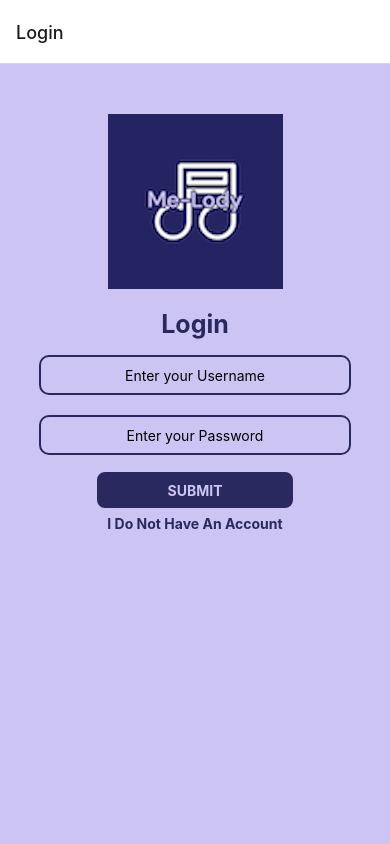
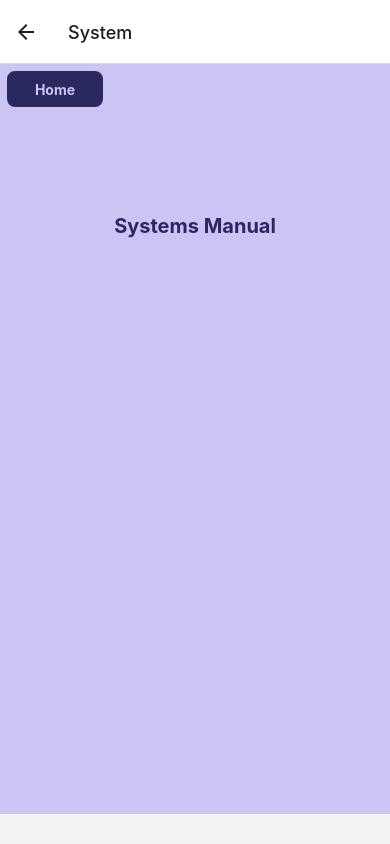
Before and after one commit to ethang17/Me-Lody, a React Native app: screen /System in a window 390 px wide. Built offline with nearby package versions, Linux system fonts and the light colour scheme; what expo-linking would draw is missing.

Commit message:
Page SetUp

```diff
--- a/navigation/LinkingConfiguration.ts
+++ b/navigation/LinkingConfiguration.ts
@@ -31,7 +31,9 @@ const linking: LinkingOptions<RootStackParamList> = {
       NotFound: '*',
       Profile: 'Profile',
       Post: 'Post',
-      Register: 'Register'
+      Register: 'Register',
+      User: 'User',
+      System: 'System',
     },
   },
 };
--- a/navigation/index.tsx
+++ b/navigation/index.tsx
@@ -23,6 +23,9 @@ import LinkingConfiguration from './LinkingConfiguration';
 import LoginScreen from '../screens/LoginScreen';
 import UserPrivacyScreen from '../screens/UserPrivacyScreen';
 import RegisterScreen from '../screens/RegisterScreen';
+import UserScreen from '../screens/UserScreen';
+import SystemsScreen from '../screens/SystemsScreen';
+
 
 
 export default function Navigation({ colorScheme }: { colorScheme: ColorSchemeName }) {
@@ -48,6 +51,9 @@ function RootNavigator() {
       <Stack.Screen name="NotFound" component={NotFoundScreen} options={{ title: 'Oops!' }} />
       <Stack.Screen name="Profile" component={ProfileScreen} options={{ title: 'Profile' }} />
       <Stack.Screen name="Privacy" component={UserPrivacyScreen} options={{ title: 'Privacy' }} />
+      <Stack.Screen name="User" component={UserScreen} options={{ title: 'User' }} />
+      <Stack.Screen name="System" component={SystemsScreen} options={{ title: 'System' }} />
+
 
         <Stack.Screen name="Post" component={PostScreen} options={{ title: 'Post' }} />
 
--- a/screens/SettingsScreen.tsx
+++ b/screens/SettingsScreen.tsx
@@ -23,6 +23,20 @@ export default function SettingsScreen({ navigation }: RootStackScreenProps<'Set
         <View style = {styles.blockButton} >
           <Text style = {styles.buttonLabel}>
             Privacy
+          </Text>
+        </View>
+      </Pressable>
+      <Pressable onPress={() => navigation.replace('User')}>
+        <View style = {styles.blockButton} >
+          <Text style = {styles.buttonLabel}>
+            User Manual
+          </Text>
+        </View>
+      </Pressable>
+      <Pressable onPress={() => navigation.replace('System')}>
+        <View style = {styles.blockButton} >
+          <Text style = {styles.buttonLabel}>
+            Systems Manual
           </Text>
         </View>
       </Pressable>
--- /dev/null
+++ b/screens/SystemsScreen.tsx
@@ -0,0 +1,77 @@
+import { ScrollView, Text, View, Pressable } from "react-native";
+import Navigation from "../navigation";
+import { RootStackScreenProps } from "../types";
+import { StyleSheet } from "react-native";
+
+export default function SystemsScreen({ navigation }: RootStackScreenProps<'System'>) {
+    return (
+        <ScrollView>
+            <View style = {styles.container}>
+                <Pressable style = {styles.button} onPress={() => {
+                    navigation.replace('Root')
+                }}>
+
+                    <Text style = {styles.buttonText}>Home</Text>
+                </Pressable>
+            <Text style = {styles.title}>Systems Manual</Text>
+            </View>
+        </ScrollView>
+    )
+}
+
+const styles = StyleSheet.create({
+    container: {
+      alignItems: 'center',
+      minHeight: 750,
+      backgroundColor: 'rgb(204, 197, 244 )',
+
+    },
+    postHolder:{
+      alignItems: 'center',
+      justifyContent: 'center',
+      backgroundColor: 'rgb(204, 197, 244 )'
+    },
+    title: {
+      fontSize: 20,
+      fontWeight: 'bold',
+      color: 'rgb(41, 41, 95 )',
+      marginTop:100,
+    },
+    otherText:{
+      fontSize: 12,
+      fontWeight: 'bold',
+      color: 'rgb(41, 41, 95 )'
+    },
+    separator: {
+      marginVertical: 30,
+      height: 1,
+      width: '80%',
+      alignSelf: 'center',
+      backgroundColor:"rgb(41, 41, 95 )"
+  },
+    link: {
+      borderWidth: 1,
+      borderColor: '#777',
+      padding: 8,
+      margin: 10,
+      width: 200,
+      color: 'blue',
+    },
+    button: {
+        height: 40,
+        width: 100,
+        backgroundColor: "rgb(41, 41, 95 )",
+        borderColor: "rgb(204, 197, 244 )",
+        borderWidth: 2,
+        borderRadius: 10,
+        justifyContent: "center",
+        alignItems: "center",
+        margin: 5,
+        alignSelf: "flex-start"
+      },
+      buttonText: {
+        color: "rgb(204, 197, 244 )",
+        fontWeight: "bold",
+        margin: 5,
+      },
+  });
--- /dev/null
+++ b/screens/UserScreen.tsx
@@ -0,0 +1,77 @@
+import { ScrollView, Text, View, Pressable } from "react-native";
+import Navigation from "../navigation";
+import { RootStackScreenProps } from "../types";
+import { StyleSheet } from "react-native";
+
+export default function UserScreen({ navigation }: RootStackScreenProps<'User'>) {
+    return (
+        <ScrollView>
+            <View style = {styles.container}>
+                <Pressable style = {styles.button} onPress={() => {
+                    navigation.replace('Root')
+                }}>
+
+                    <Text style = {styles.buttonText}>Home</Text>
+                </Pressable>
+            <Text style = {styles.title}>User Manual</Text>
+            </View>
+        </ScrollView>
+    )
+}
+
+const styles = StyleSheet.create({
+    container: {
+      alignItems: 'center',
+      minHeight: 750,
+      backgroundColor: 'rgb(204, 197, 244 )',
+
+    },
+    postHolder:{
+      alignItems: 'center',
+      justifyContent: 'center',
+      backgroundColor: 'rgb(204, 197, 244 )'
+    },
+    title: {
+      fontSize: 20,
+      fontWeight: 'bold',
+      color: 'rgb(41, 41, 95 )',
+      marginTop:100,
+    },
+    otherText:{
+      fontSize: 12,
+      fontWeight: 'bold',
+      color: 'rgb(41, 41, 95 )'
+    },
+    separator: {
+      marginVertical: 30,
+      height: 1,
+      width: '80%',
+      alignSelf: 'center',
+      backgroundColor:"rgb(41, 41, 95 )"
+  },
+    link: {
+      borderWidth: 1,
+      borderColor: '#777',
+      padding: 8,
+      margin: 10,
+      width: 200,
+      color: 'blue',
+    },
+    button: {
+        height: 40,
+        width: 100,
+        backgroundColor: "rgb(41, 41, 95 )",
+        borderColor: "rgb(204, 197, 244 )",
+        borderWidth: 2,
+        borderRadius: 10,
+        justifyContent: "center",
+        alignItems: "center",
+        margin: 5,
+        alignSelf: "flex-start"
+      },
+      buttonText: {
+        color: "rgb(204, 197, 244 )",
+        fontWeight: "bold",
+        margin: 5,
+      },
+  });
--- a/types.tsx
+++ b/types.tsx
@@ -22,6 +22,8 @@ export type RootStackParamList = {
   Login: undefined;
   Privacy: undefined;
   Post: undefined;
+  User: undefined;
+  System: undefined;
 };
 
 export type RootStackScreenProps<Screen extends keyof RootStackParamList> = NativeStackScreenProps<
```
